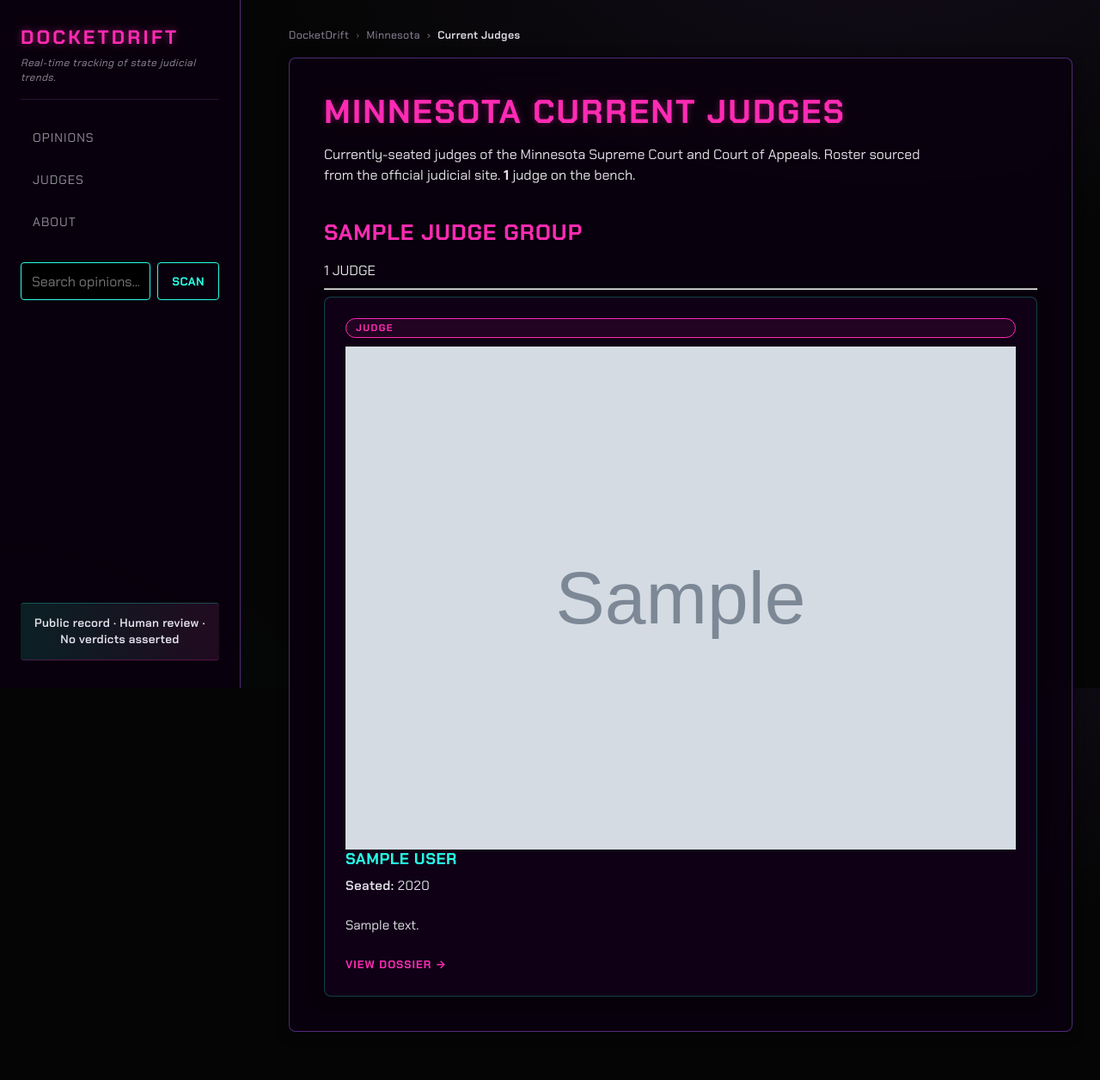
After one commit to OnionMadder/docketdrift, a Django app: template opinions/templates/opinions/current_judges.html in a window 1280 px wide. The commit adds this page. Shown: the whole page at 86% size. Run offline with Django 5.2, Linux system fonts and the light colour scheme; data comes from the database, SQL or seed files in the repository; tables that the repository leaves empty hold one stand-in row (values such as "Sample post"); the template is opened without the code that fills it: values that come from a table or form of the project are taken from there, most other values are stand-ins (such as "Sample title", 1, 10 or a date in 2020); grey boxes marked "Sample" are stand-in pictures; some web fonts are replaced.

Commit message:
Phase J1: Judge model expansion + public roster/dossier scaffold
Extends Judge with the fields a public dossier needs: court FK (nullable), role enum (Chief Justice / Associate Justice / Chief Judge / Judge), is_currently_seated, appointment_date, bio_url, bio_summary, photo_url, source_id (for scraper idempotency). Migration 0007 lands the new columns; existing rows default safely (is_currently_seated=False, role=UNKNOWN).

Two new public views: /current-judges/ groups currently-seated judges by court using the cast-grid + entity-tile pattern from documents.css (role-chip header, cast-thumb photo, bio summary, dossier link). /judge/<slug>/ is the dossier shell -- role + status chips, photo + bio + appointment date, opinion section as a placeholder until PanelVote data exists.

Both routes are state-scoped: /current-judges/ on apex redirects to /, and the sidebar nav swaps the Judges link between admin (on apex) and /current-judges/ (on a state subdomain) via {% if request.state %}.

Co-Authored-By: Claude Opus 4.7 (1M context) <noreply@anthropic.com>

```diff
--- a/opinions/models.py
+++ b/opinions/models.py
@@ -71,15 +71,43 @@ class Court(models.Model):
 
 
 class Judge(models.Model):
-    """A judge. Scoped to a state; appears on opinions from that state's courts."""
+    """A judge -- scoped to a state, optionally bound to a specific court.
+
+    One row per person. Sources combine into the same table:
+
+    - The MN judiciary site scraper sets the current roster (photo, bio,
+      appointment date, ``is_currently_seated=True``).
+    - The opinion parser learns historical judges from authored bylines
+      (``status=UNKNOWN`` until matched against CL).
+    - CourtListener ``/people/`` resolution backfills canonical ``full_name``
+      and ``courtlistener_id`` on matched rows.
+
+    The ``source_id`` field lets the scraper find its own rows again on
+    re-run (e.g. mncourts.gov slug) without duplicating.
+    """
 
     class Status(models.TextChoices):
         ACTIVE = "ACTIVE", "Active"
+        SENIOR = "SENIOR", "Senior"
         RETIRED = "RETIRED", "Retired"
-        SENIOR = "SENIOR", "Senior"
+        UNKNOWN = "UNKNOWN", "Unknown"
+
+    class Role(models.TextChoices):
+        CHIEF_JUSTICE = "CHIEF_JUSTICE", "Chief Justice"
+        ASSOCIATE_JUSTICE = "ASSOCIATE_JUSTICE", "Associate Justice"
+        CHIEF_JUDGE = "CHIEF_JUDGE", "Chief Judge"
+        JUDGE = "JUDGE", "Judge"
         UNKNOWN = "UNKNOWN", "Unknown"
 
     state = models.ForeignKey(State, on_delete=models.PROTECT, related_name="judges")
+    court = models.ForeignKey(
+        "Court",
+        on_delete=models.PROTECT,
+        related_name="judges",
+        null=True,
+        blank=True,
+        help_text="Primary court this judge sits on. Null for historical or unmapped rows.",
+    )
     full_name = models.CharField(max_length=128)
     slug = models.SlugField(max_length=128)
     status = models.CharField(
@@ -87,17 +115,61 @@ class Judge(models.Model):
         choices=Status.choices,
         default=Status.UNKNOWN,
     )
+    role = models.CharField(
+        max_length=24,
+        choices=Role.choices,
+        default=Role.UNKNOWN,
+        blank=True,
+    )
+    is_currently_seated = models.BooleanField(
+        default=False,
+        help_text="True if this judge appears on the current judicial roster.",
+    )
+    appointment_date = models.DateField(
+        null=True,
+        blank=True,
+        help_text="When this judge took the bench in their current role.",
+    )
+    bio_url = models.URLField(
+        max_length=512,
+        blank=True,
+        default="",
+        help_text="Link to the judge's official bio page (e.g. mncourts.gov/judges/...).",
+    )
+    bio_summary = models.TextField(
+        blank=True,
+        default="",
+        help_text="Short paragraph from the official bio. Plain text, no HTML.",
+    )
+    photo_url = models.URLField(
+        max_length=512,
+        blank=True,
+        default="",
+        help_text="External URL of the official portrait. Self-hosted later.",
+    )
     courtlistener_id = models.CharField(
         max_length=64,
         blank=True,
         default="",
+        db_index=True,
         help_text="CourtListener person identifier, when known.",
+    )
+    source_id = models.CharField(
+        max_length=128,
+        blank=True,
+        default="",
+        db_index=True,
+        help_text="Stable ID from the source roster (e.g. mncourts.gov slug). For scraper idempotency.",
     )
     created_at = models.DateTimeField(auto_now_add=True)
 
     class Meta:
         unique_together = [("state", "slug")]
         ordering = ["full_name"]
+        indexes = [
+            models.Index(fields=["state", "is_currently_seated"]),
+            models.Index(fields=["court", "is_currently_seated"]),
+        ]
 
     def __str__(self):
         return f"{self.full_name} ({self.state_id})"
--- a/opinions/templates/opinions/base.html
+++ b/opinions/templates/opinions/base.html
@@ -30,7 +30,11 @@
     <nav class="site-nav" aria-label="Primary">
       <ul>
         <li><a href="{% url 'opinions:home' %}"{% if active_nav == 'opinions' %} aria-current="page"{% endif %}>Opinions</a></li>
-        <li><a href="/admin/opinions/judge/"{% if active_nav == 'judges' %} aria-current="page"{% endif %}>Judges</a></li>
+        {% if request.state %}
+          <li><a href="{% url 'opinions:current_judges' %}"{% if active_nav == 'judges' %} aria-current="page"{% endif %}>Judges</a></li>
+        {% else %}
+          <li><a href="/admin/opinions/judge/">Judges</a></li>
+        {% endif %}
         <li><a href="{% url 'opinions:about' %}"{% if active_nav == 'about' %} aria-current="page"{% endif %}>About</a></li>
       </ul>
     </nav>
--- /dev/null
+++ b/opinions/templates/opinions/current_judges.html
@@ -0,0 +1,51 @@
+{% extends "opinions/base.html" %}
+{% block title %}{{ state.name }} Current Judges &middot; DocketDrift{% endblock %}
+
+{% block content %}
+<nav class="breadcrumbs" aria-label="Breadcrumb">
+  <ol>
+    <li><a href="https://docketdrift.com/">DocketDrift</a></li>
+    <li><a href="{% url 'opinions:home' %}">{{ state.name }}</a></li>
+    <li aria-current="page">Current Judges</li>
+  </ol>
+</nav>
+
+<div class="glossy-frame">
+  <h1>{{ state.name }} Current Judges</h1>
+  <p class="subtle-lead">
+    Currently-seated judges of the {{ state.name }} Supreme Court and Court of Appeals. Roster sourced from the official judicial site. <strong>{{ total_count }}</strong> judge{{ total_count|pluralize }} on the bench.
+  </p>
+
+  {% if judge_groups %}
+    {% for court_label, judges in judge_groups %}
+      <div class="section-header">
+        <h2>{{ court_label }}</h2>
+        <span class="section-count">{{ judges|length }} JUDGE{{ judges|length|pluralize:",S" }}</span>
+      </div>
+      <hr class="section-divider">
+
+      <div class="cast-grid">
+        {% for judge in judges %}
+          <article class="entity-tile judicial">
+            <span class="role-chip judicial">{{ judge.get_role_display|default:"Judge" }}</span>
+            {% if judge.photo_url %}
+              <img src="{{ judge.photo_url }}" alt="Portrait of {{ judge.full_name }}" class="cast-thumb" loading="lazy">
+            {% endif %}
+            <h3><a href="{% url 'opinions:judge_detail' slug=judge.slug %}">{{ judge.full_name }}</a></h3>
+            {% if judge.appointment_date %}
+              <p class="affiliation"><strong>Seated:</strong> {{ judge.appointment_date|date:"Y" }}</p>
+            {% endif %}
+            {% if judge.bio_summary %}
+              <p class="cast-summary">{{ judge.bio_summary|truncatewords:30 }}</p>
+            {% endif %}
+            <a class="inspect-link" href="{% url 'opinions:judge_detail' slug=judge.slug %}">View dossier &rarr;</a>
+          </article>
+        {% endfor %}
+      </div>
+    {% endfor %}
+  {% else %}
+    <p class="glitch-line">Roster scraper coming in the next build push &mdash; the data model is ready, awaiting ingestion from mncourts.gov.</p>
+    <p>In the meantime, judges populated through opinion parsing (as the parser matches bylines against CourtListener's people index) will appear here automatically when their <code>is_currently_seated</code> flag is set.</p>
+  {% endif %}
+</div>
+{% endblock %}
--- a/opinions/urls.py
+++ b/opinions/urls.py
@@ -9,4 +9,6 @@ urlpatterns = [
     path("", views.home, name="home"),
     path("about/", views.about, name="about"),
     path("opinion/<str:case_number>/", views.opinion_detail, name="detail"),
+    path("current-judges/", views.current_judges, name="current_judges"),
+    path("judge/<slug:slug>/", views.judge_detail, name="judge_detail"),
 ]
```
Also changed, not shown: opinions/templates/opinions/judge_detail.html (added, +54 -0 lines), opinions/views.py (+44 -2 lines), opinions/migrations/0007_judge_appointment_date_judge_bio_summary_and_more.py (added).
